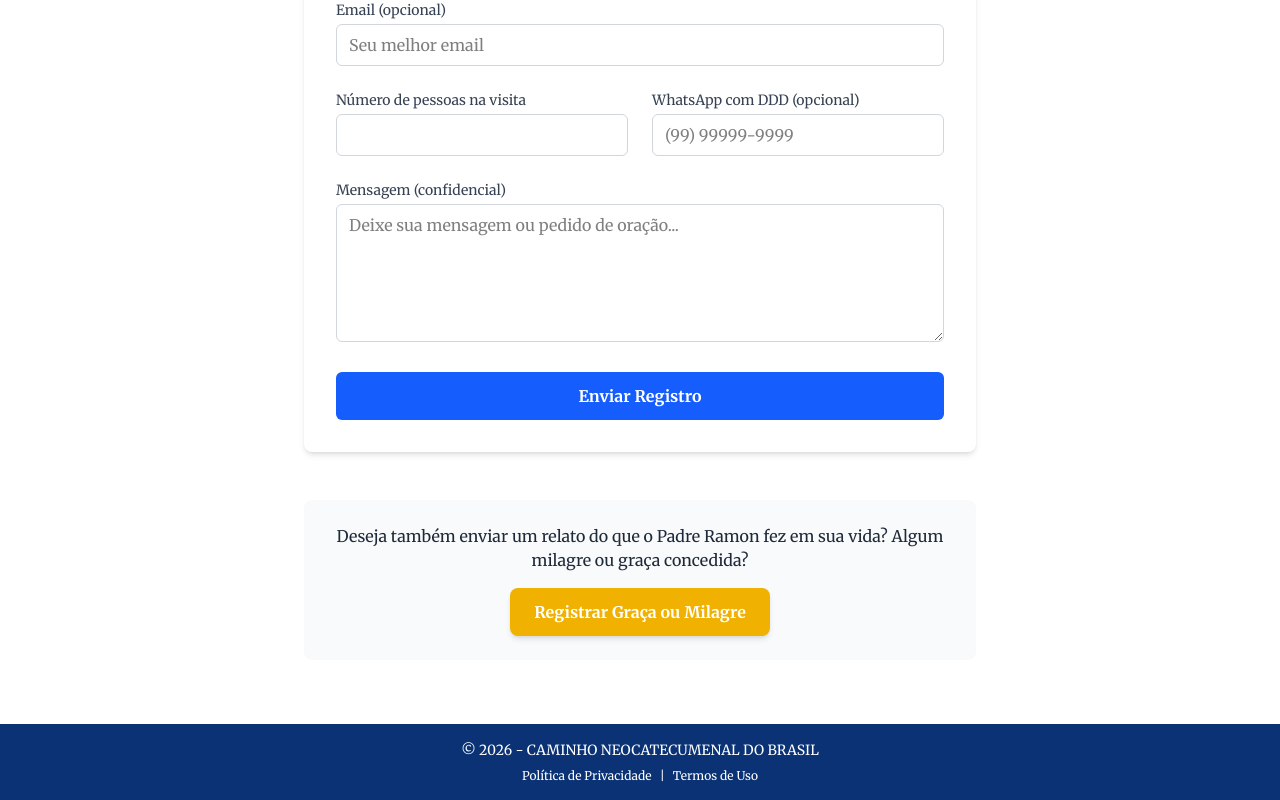
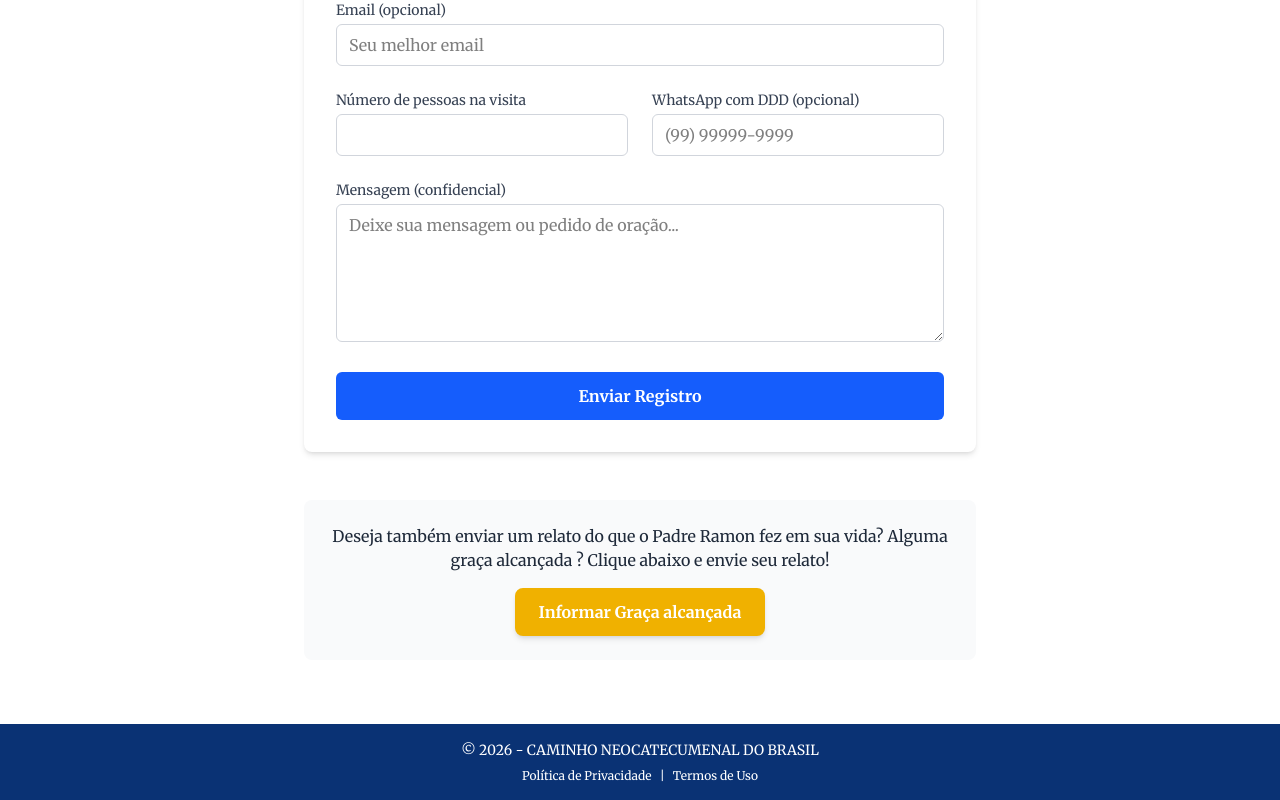
Before and after one commit to leonardocintra/padre-ramon, a Next.js app: page /registro-visita in a window 1280 px wide. Shown: the part 590-1390 px from the top of the page. Built offline with nearby package versions, Linux system fonts and the light colour scheme.

Commit message:
fix: milagre ainda nao

```diff
--- a/src/app/registro-visita/page.tsx
+++ b/src/app/registro-visita/page.tsx
@@ -217,13 +217,13 @@ export default function RegistroVisitaPage() {
         <div className="text-center mt-12 p-6 bg-gray-50 rounded-lg">
           <p className="mb-4 text-gray-800">
             Deseja também enviar um relato do que o Padre Ramon fez em sua vida?
-            Algum milagre ou graça concedida?
+            Alguma graça alcançada ? Clique abaixo e envie seu relato!
           </p>
           <Link
             href="/registro-graca"
             className="inline-block px-6 py-3 bg-yellow-500 text-white rounded-lg hover:bg-yellow-600 font-semibold shadow-md transition-transform transform hover:scale-105"
           >
-            Registrar Graça ou Milagre
+            Informar Graça alcançada
           </Link>
         </div>
       </div>
--- a/src/components/ActionButtons.tsx
+++ b/src/components/ActionButtons.tsx
@@ -13,7 +13,7 @@ export default function ActionButtons() {
         href="/registro-graca"
         className="inline-block px-4 py-4 bg-yellow-500 text-white rounded hover:bg-yellow-600 text-sm text-center"
       >
-        Enviar Graça / Milagre
+        Informar Graça alcançada
       </Link>
     </div>
   );
```
